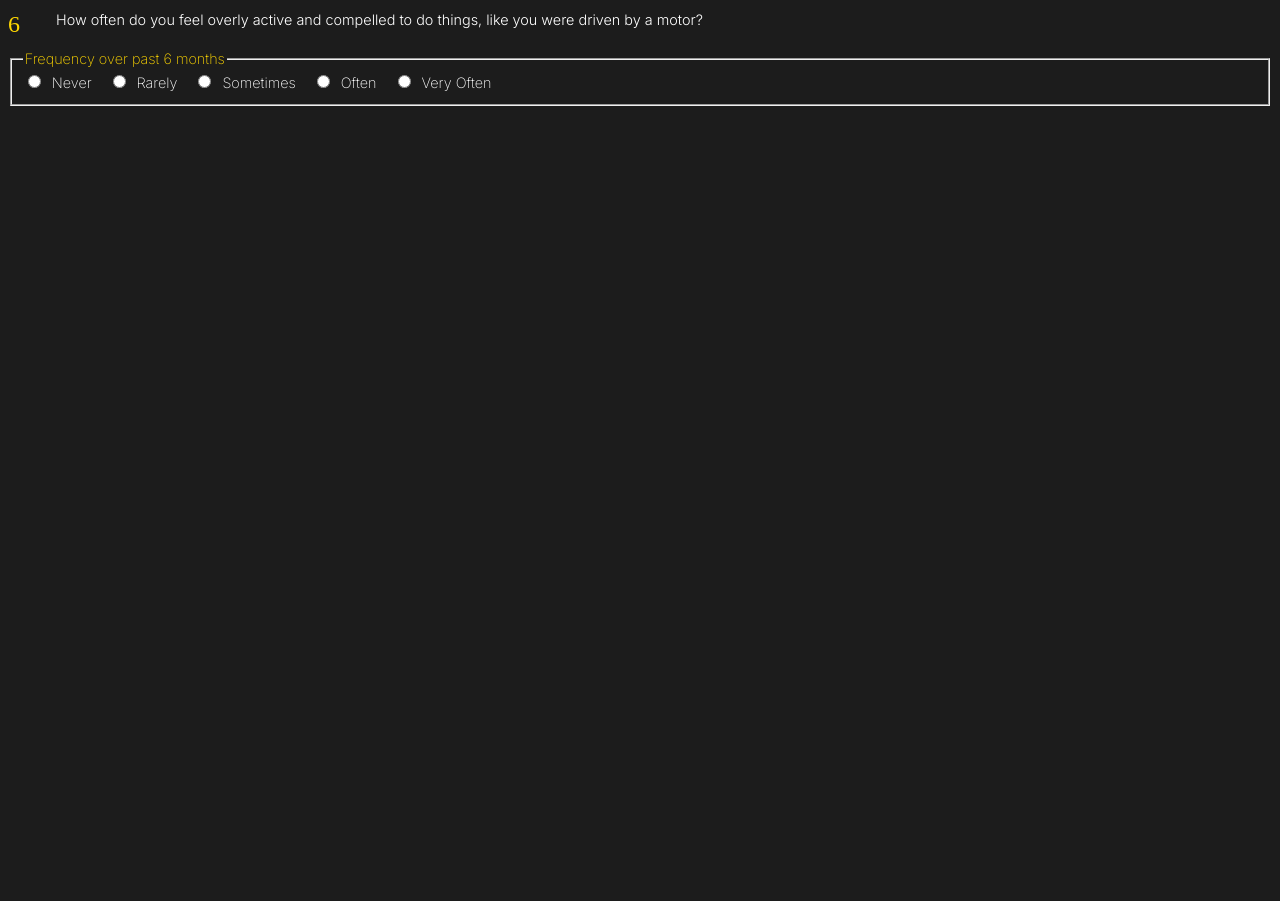
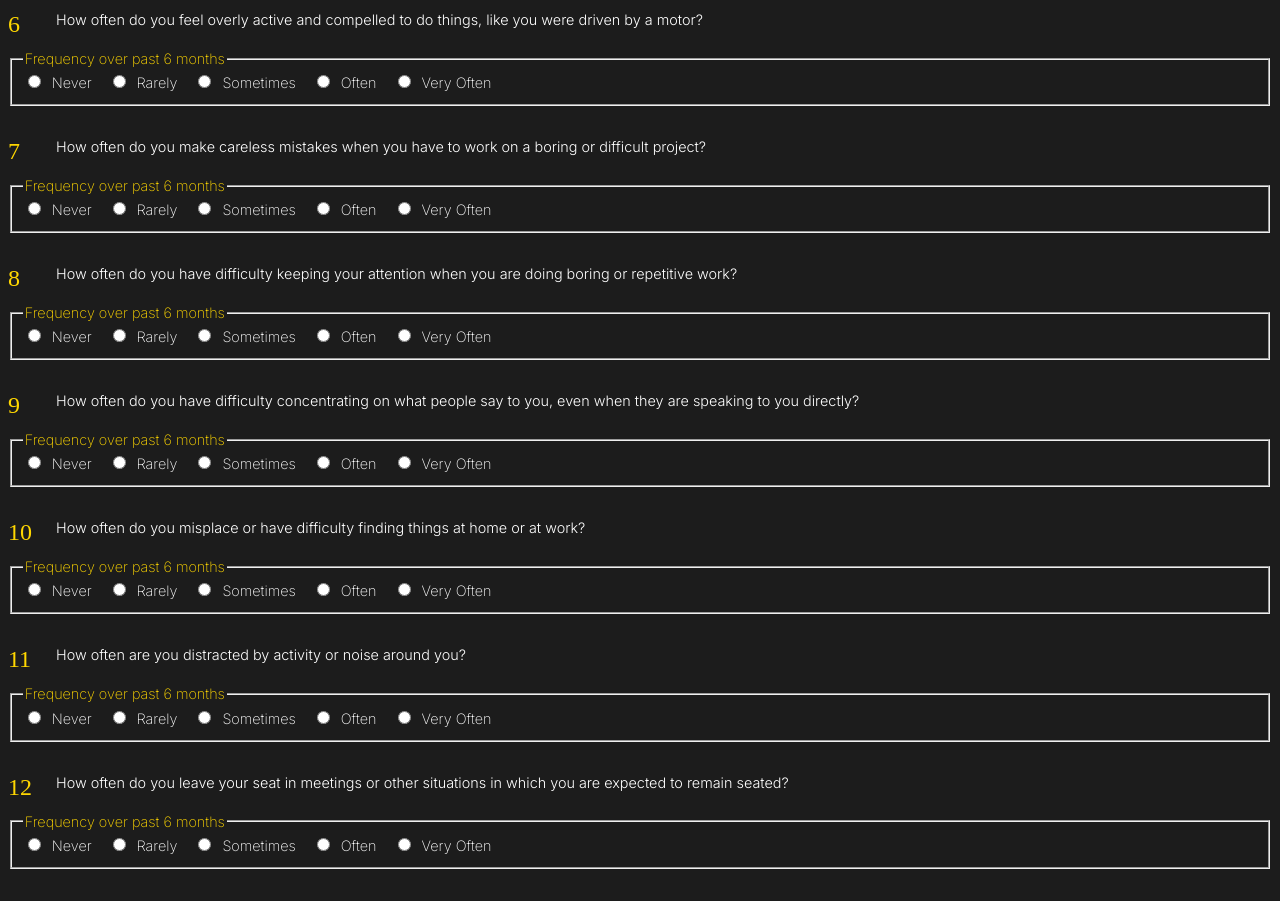
Before and after one commit to vishalicious213/adhd, a React (Vite) app: page / in a window 1280 px wide. Shown: the part 760-1661 px from the top of the page. Before the commit the page ends 898 px from the top, so only its background shows below. Built offline with nearby package versions, Linux system fonts and the light colour scheme.

Commit message:
added questions to questions.js

```diff
--- a/src/data/questions.js
+++ b/src/data/questions.js
@@ -21,6 +21,30 @@ export const questionsArray = [
     },
     {
         id: 6,
-        text: "How often do you feel overly active and compelled to do things, like you were driven by a motor? "
+        text: "How often do you feel overly active and compelled to do things, like you were driven by a motor?"
+    },
+    {
+        id: 7,
+        text: "How often do you make careless mistakes when you have to work on a boring or difficult project?"
+    },
+    {
+        id: 8,
+        text: "How often do you have difficulty keeping your attention when you are doing boring or repetitive work?"
+    },
+    {
+        id: 9,
+        text: "How often do you have difficulty concentrating on what people say to you, even when they are speaking to you directly?"
+    },
+    {
+        id: 10,
+        text: "How often do you misplace or have difficulty finding things at home or at work?"
+    },
+    {
+        id: 11,
+        text: "How often are you distracted by activity or noise around you?"
+    },
+    {
+        id: 12,
+        text: "How often do you leave your seat in meetings or other situations in which you are expected to remain seated?"
     },
 ]
```
